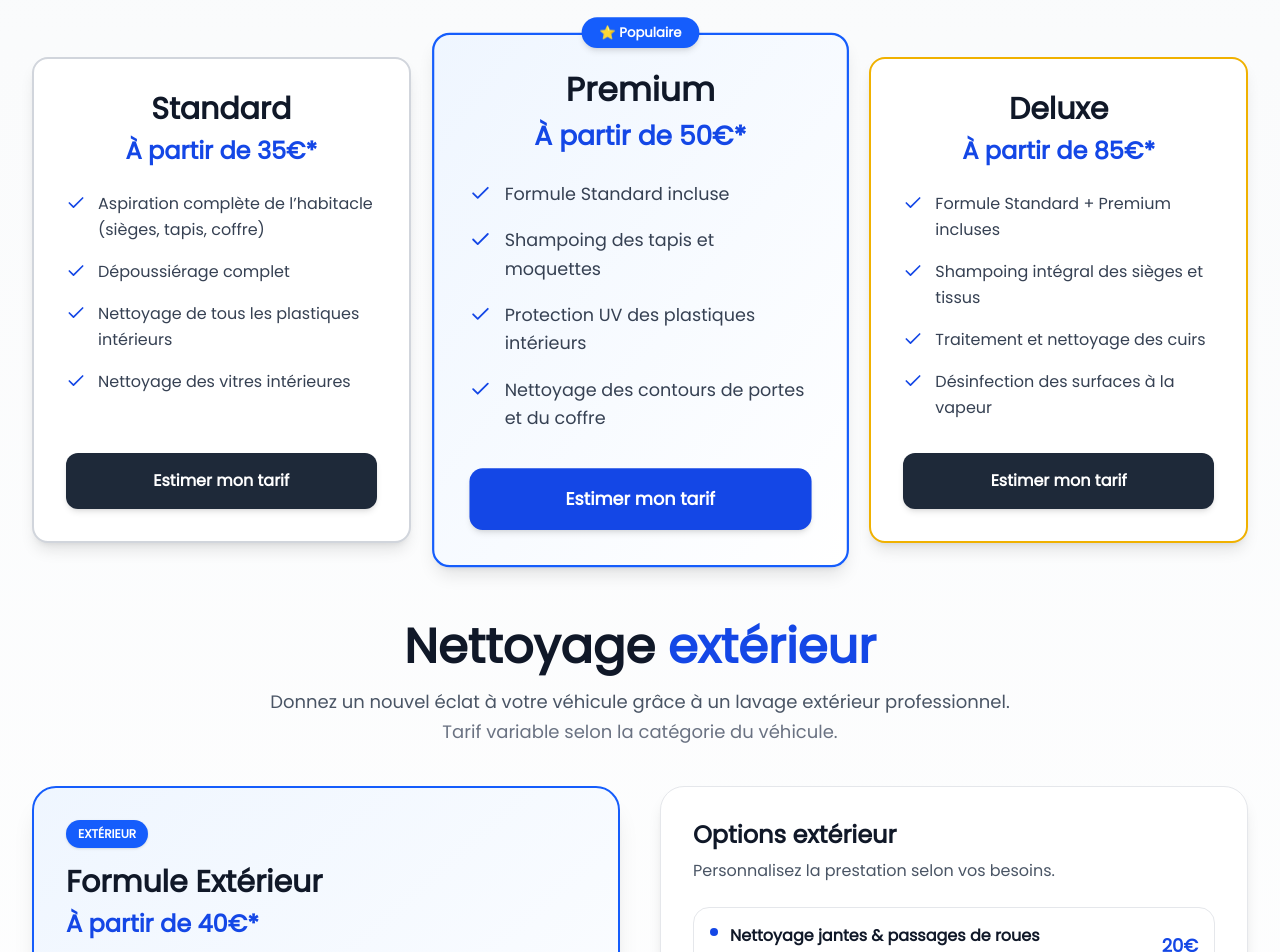
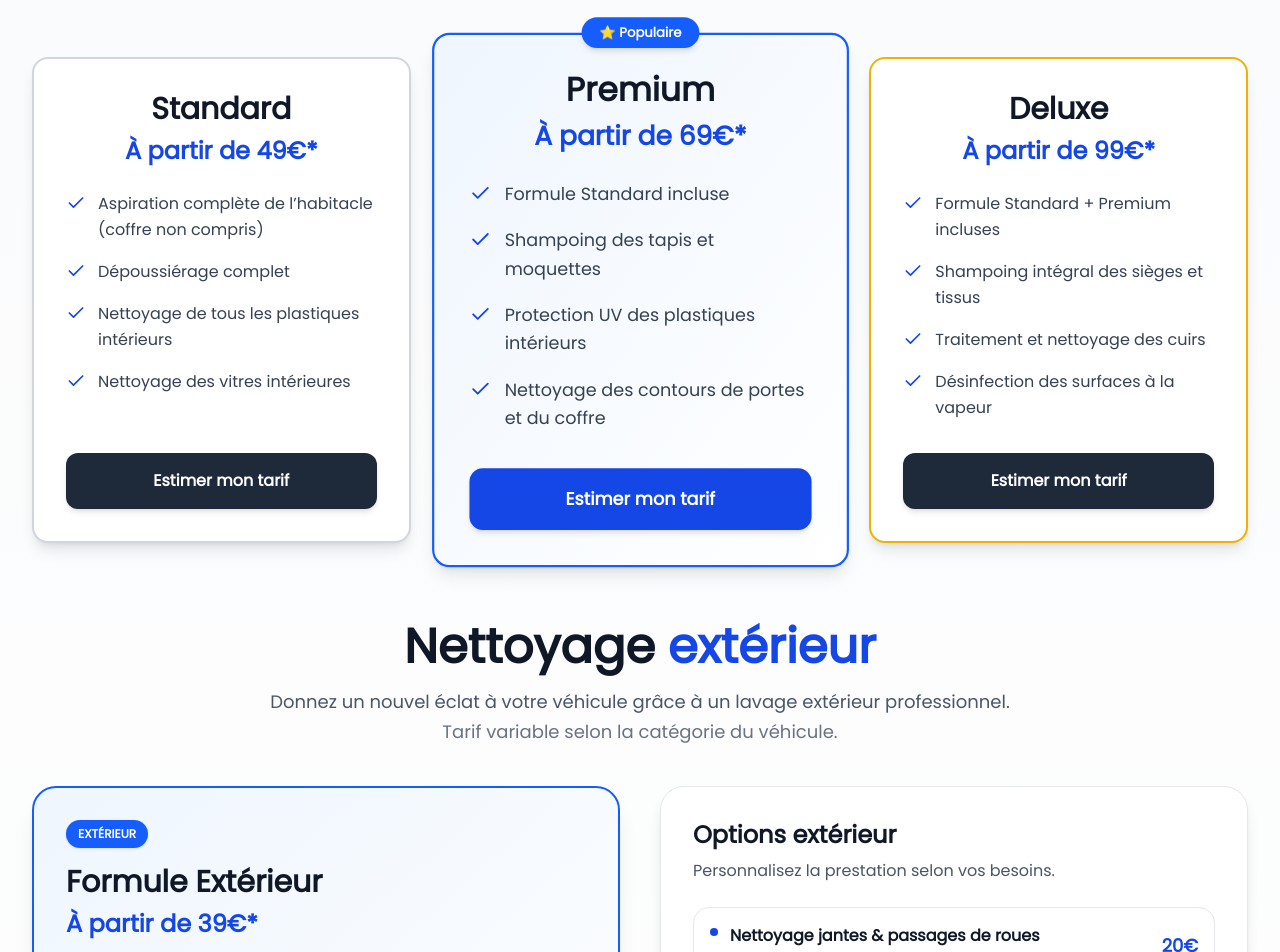
Before and after one commit to 0tsuro/SparkCar, a Next.js app: page / in a window 1280 px wide. Shown: the part 1900-2852 px from the top of the page. Built offline with nearby package versions, Linux system fonts and the light colour scheme.

Commit message:
Update PricingSection.tsx

```diff
--- a/app/components/PricingSection.tsx
+++ b/app/components/PricingSection.tsx
@@ -41,11 +41,11 @@ export default function PricingSection() {
     () => [
       {
         name: "Standard",
-        price: "À partir de 35€*",
+        price: "À partir de 49€*",
         color: "border-gray-300",
         hoverColor: "hover:border-gray-400",
         features: [
-          "Aspiration complète de l’habitacle (sièges, tapis, coffre)",
+          "Aspiration complète de l’habitacle (coffre non compris)",
           "Dépoussiérage complet",
           "Nettoyage de tous les plastiques intérieurs",
           "Nettoyage des vitres intérieures",
@@ -53,7 +53,7 @@ export default function PricingSection() {
       },
       {
         name: "Premium",
-        price: "À partir de 50€*",
+        price: "À partir de 69€*",
         color: "border-blue-600",
         hoverColor: "hover:border-blue-700",
         features: [
@@ -66,7 +66,7 @@ export default function PricingSection() {
       },
       {
         name: "Deluxe",
-        price: "À partir de 85€*",
+        price: "À partir de 99€*",
         color: "border-yellow-500",
         hoverColor: "hover:border-yellow-600",
         features: [
@@ -231,7 +231,7 @@ export default function PricingSection() {
                   Formule Extérieur
                 </h4>
                 <p className="text-blue-700 font-extrabold text-2xl mt-2">
-                  À partir de 40€*
+                  À partir de 39€*
                 </p>
               </div>
             </div>
```
